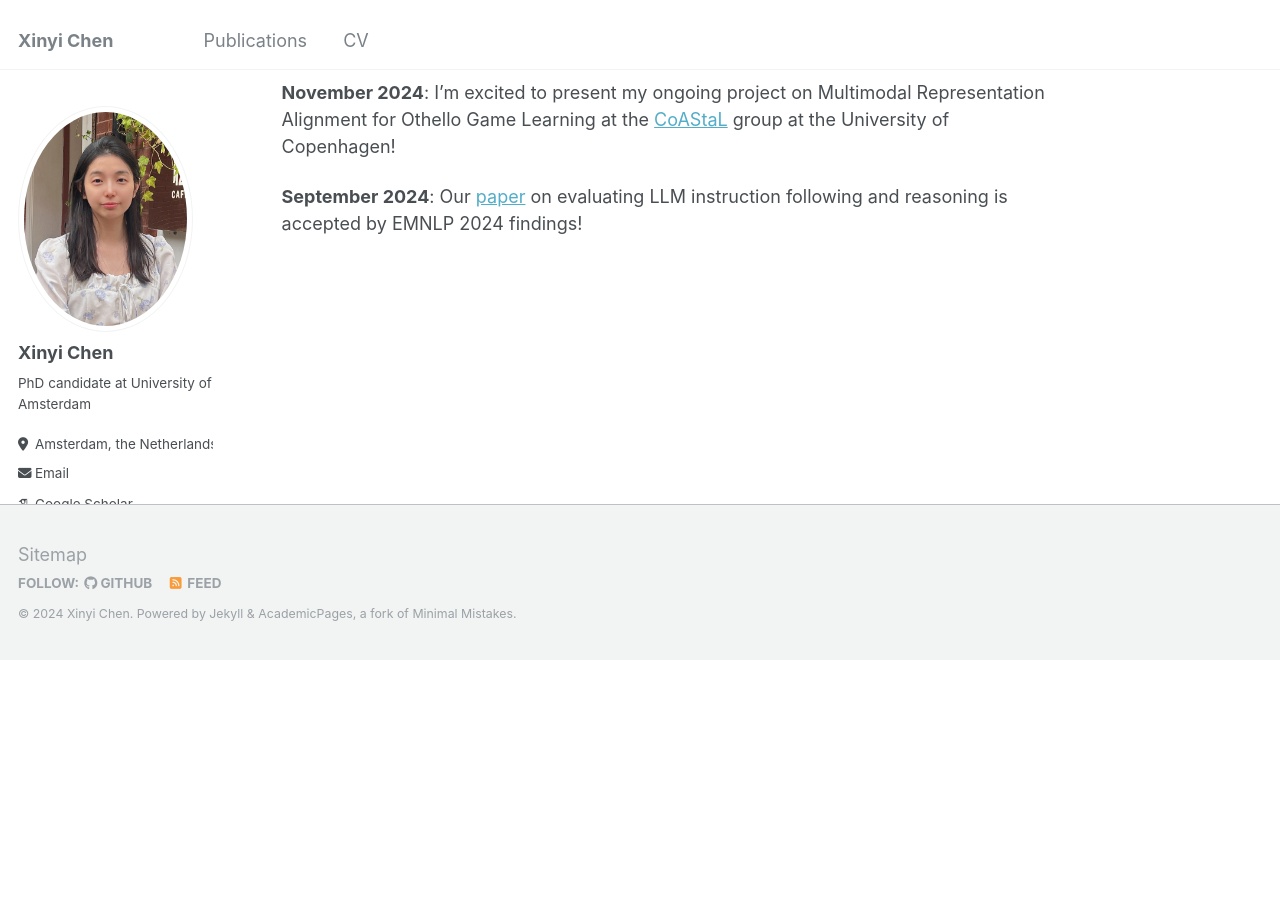
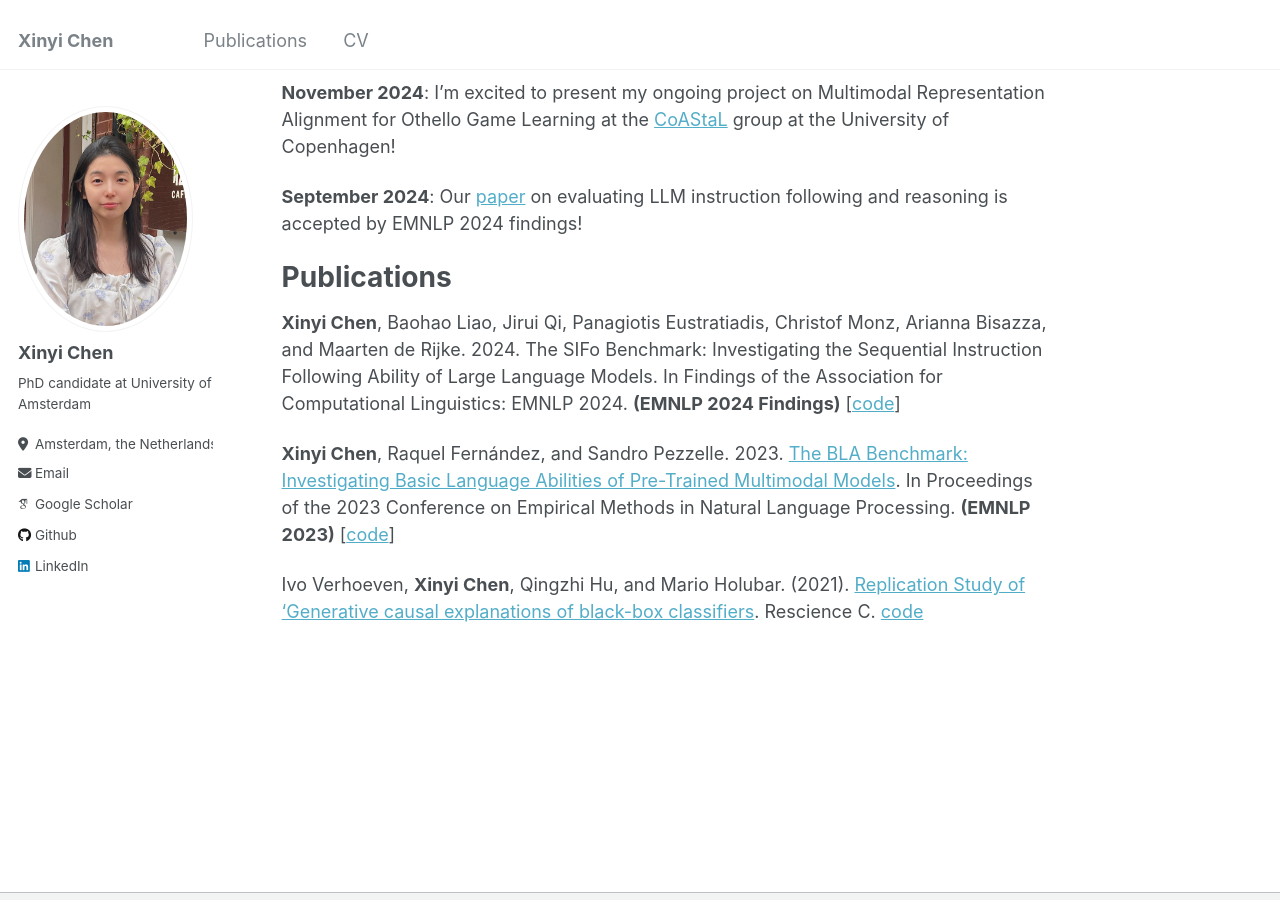
Before and after one commit to shin-ee-chen/shin-ee-chen.github.io, a Jekyll site: the page built from _pages/about.md, in a window 1280 px wide and 900 px high, scrolled down 429 px. Built offline with Jekyll 4.4.1, drawn with Linux system fonts in a browser that asks for light colours; some web fonts are replaced; before the commit the page ends 1088 px from its top, so only the background shows below that.

Commit message:
Update about.md

```diff
--- a/_pages/about.md
+++ b/_pages/about.md
@@ -17,3 +17,11 @@ News
 **November 2024**: I’m excited to present my ongoing project on Multimodal Representation Alignment for Othello Game Learning at the [CoAStaL](https://coastalcph.github.io/) group at the University of Copenhagen!
 
 **September 2024**: Our [paper](https://arxiv.org/abs/2406.19999) on evaluating LLM instruction following and reasoning is accepted by EMNLP 2024 findings!
+
+Publications
+============
+**Xinyi Chen**, Baohao Liao, Jirui Qi, Panagiotis Eustratiadis, Christof Monz, Arianna Bisazza, and Maarten de Rijke. 2024. The SIFo Benchmark: Investigating the Sequential Instruction Following Ability of Large Language Models. In Findings of the Association for Computational Linguistics: EMNLP 2024. **(EMNLP 2024 Findings)** [[code](https://github.com/shin-ee-chen/SIFo)]
+
+**Xinyi Chen**, Raquel Fernández, and Sandro Pezzelle. 2023. [The BLA Benchmark: Investigating Basic Language Abilities of Pre-Trained Multimodal Models](https://aclanthology.org/2023.emnlp-main.356/). In Proceedings of the 2023 Conference on Empirical Methods in Natural Language Processing. **(EMNLP 2023)** [[code](https://github.com/shin-ee-chen/BLA)]
+
+Ivo Verhoeven, **Xinyi Chen**, Qingzhi Hu, and Mario Holubar. (2021). [Replication Study of 'Generative causal explanations of black-box classifiers](https://rescience.github.io/bibliography/Verhoeven_2021.html). Rescience C. [code](https://github.com/shin-ee-chen/Generative-causal-explanations-of-black-box-classifiers)
```
